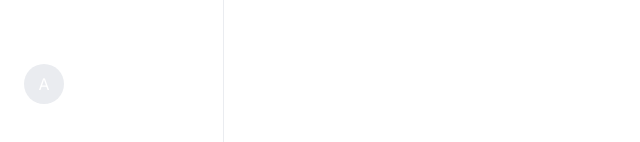
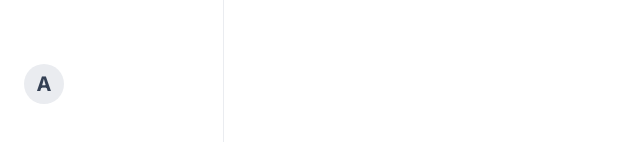
Before and after one commit to capmahin/jsm-banking, a Next.js app: page /my-banks in a window 1280 px wide. Shown: the part 648-790 px from the top of the page, without its empty margins (0-640 px from the left). Built offline with nearby package versions, Linux system fonts and the light colour scheme.

Commit message:
pass type

```diff
--- a/components/Footer.tsx
+++ b/components/Footer.tsx
@@ -1,10 +1,10 @@
 import React from 'react'
 
-const Footer = ({user}:FooterProps) => {
+const Footer = ({user,type='desktop'}:FooterProps) => {
   return (
     <footer className='footer'>
        <div className='footer_name'>
-         <p>
+         <p className='text-xl font-bold text-gray-700'>
             {user.firstName[0]}
          </p>
        </div>
--- a/components/MobileNav.tsx
+++ b/components/MobileNav.tsx
@@ -81,7 +81,7 @@ const MobileNav = ({user}: MobileNavProps) => {
            </SheetClose>
 
 
-           <Footer user={user}/>
+           <Footer user={user} type="mobile"/>
          </div>
 
 
--- a/types/index.d.ts
+++ b/types/index.d.ts
@@ -211,6 +211,7 @@ declare interface TotalBalanceBoxProps {
 
 declare interface FooterProps {
   user: User;
+  type?:'mobile'| 'desktop'
 }
 
 declare interface RightSidebarProps {
```
